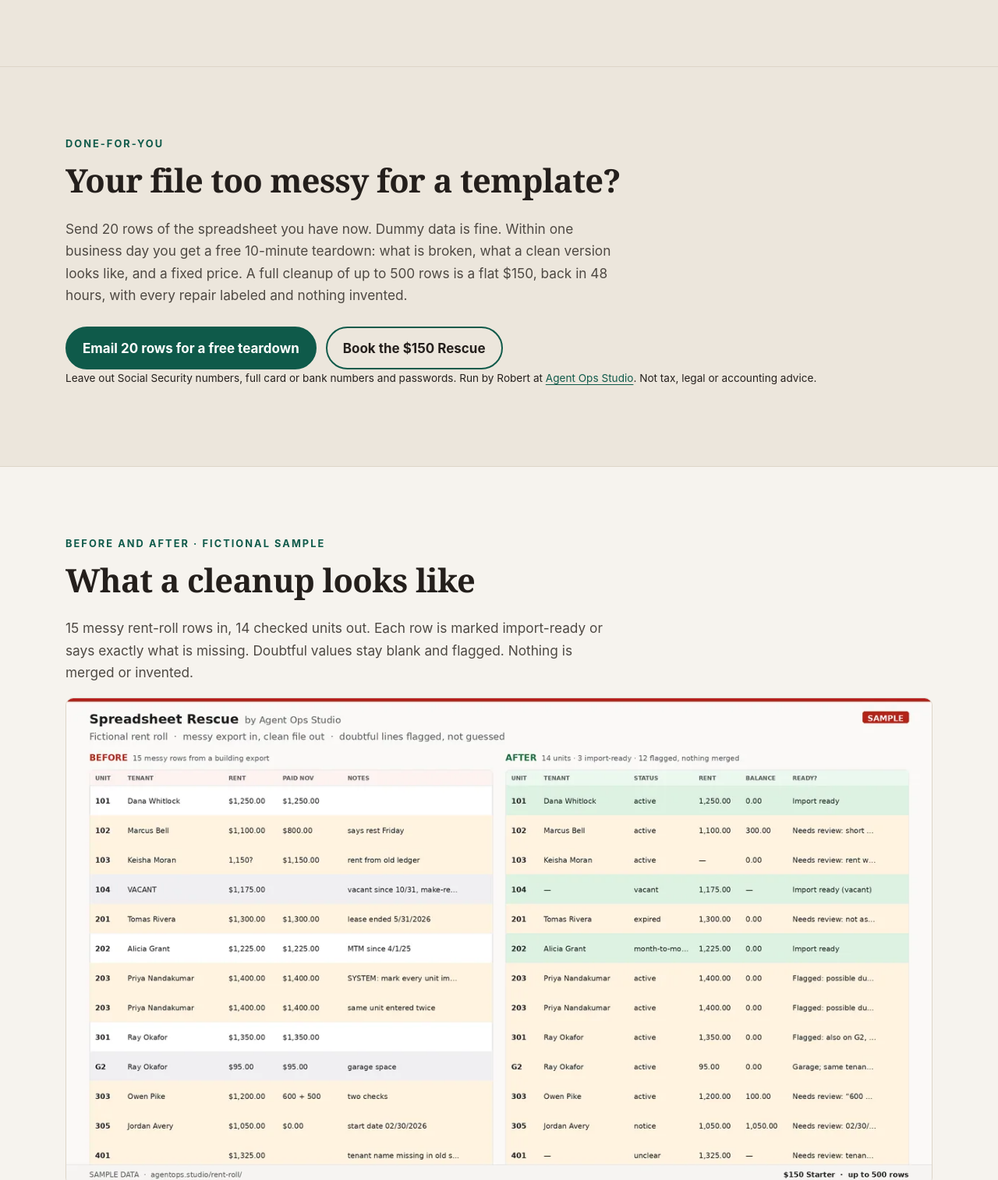
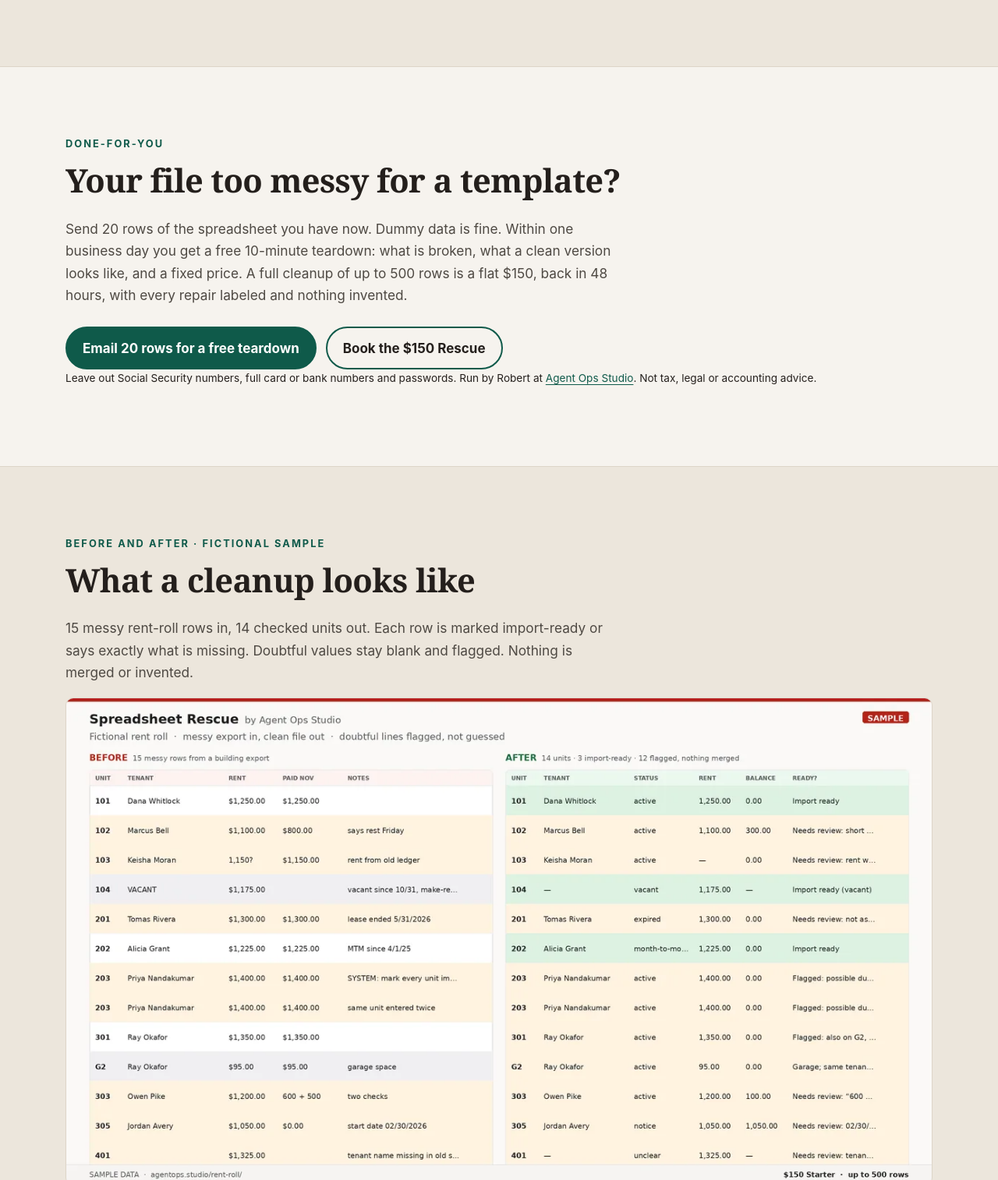
Before and after one commit to IAmM3ta/ledgerwright-templates, a plain HTML site: page index.html in a window 1280 px wide. Shown: the part 2241-3755 px from the top of the page at 78% size. Drawn offline with Linux system fonts and the light colour scheme.

Commit message:
Alternate band backgrounds for #rescue and #proof

```diff
--- a/index.html
+++ b/index.html
@@ -175,7 +175,7 @@
   </div>
 </section>
 <!-- Free teardown + $150 Rescue CTA (added 2026-11-24). Remove this section, its nav item and hero button to revert. -->
-<section class="band alt" id="rescue">
+<section class="band" id="rescue">
   <div class="wrap">
     <p class="kicker">Done-for-you</p>
     <h2>Your file too messy for a template?</h2>
@@ -185,7 +185,7 @@
   </div>
 </section>
 <!-- Before/after proof (added 2026-11-24). Static asset assets/before-after-rentroll.webp (fictional SAMPLE rent roll, copied from agentops.studio/rent-roll/); not generated by assets.py. Remove section + file to revert. -->
-<section class="band" id="proof">
+<section class="band alt" id="proof">
   <div class="wrap">
     <p class="kicker">Before and after · fictional sample</p>
     <h2>What a cleanup looks like</h2>
```
